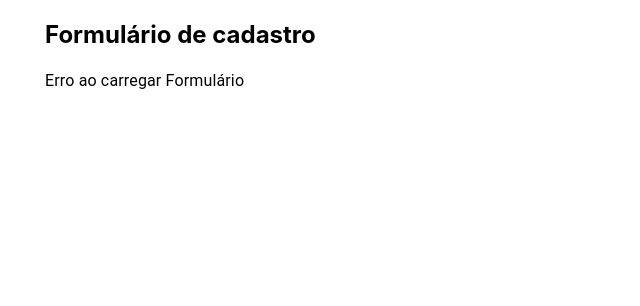
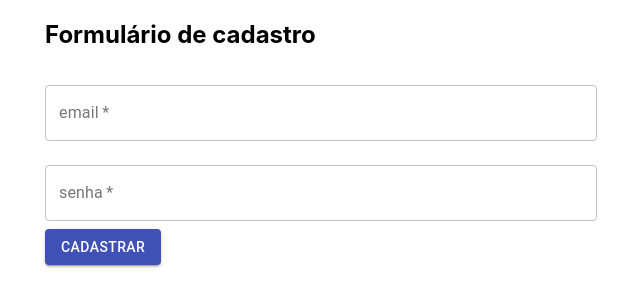
Before and after one commit to devjef/form-de-cadastro, a React (Create React App) app: page / in a window 1280 px wide. Shown: the top 306 px of the page, without its empty margins (319-959 px from the left). Built offline with nearby package versions, Linux system fonts and the light colour scheme.

Commit message:
injeção de dependencias

```diff
--- a/src/components/FormularioCadastro/DadosEntrega.jsx
+++ b/src/components/FormularioCadastro/DadosEntrega.jsx
@@ -1,15 +1,19 @@
 import React from "react";
 import { TextField, Button } from "@material-ui/core";
 
-function DadosEntrega() {
+function DadosEntrega({aoEnviar}) {
   return (
-    <form>
+    <form onSubmit={(event) => {
+      event.preventDefault();
+      aoEnviar();
+    }}>
       <TextField
         id="CEP"
         label="CEP"
         type="number"
         variant="outlined"
         margin="normal"
+        required
       />
       <TextField
         id="endereco"
@@ -18,6 +22,7 @@ function DadosEntrega() {
         variant="outlined"
         margin="normal"
         fullWidth
+        required
       />
       <TextField
         id="numero"
@@ -25,6 +30,7 @@ function DadosEntrega() {
         type="number"
         variant="outlined"
         margin="normal"
+        required
       />
        <TextField
         id="estado"
@@ -32,6 +38,7 @@ function DadosEntrega() {
         type="text"
         variant="outlined"
         margin="normal"
+        required
       />
        <TextField
         id="cidade"
@@ -39,6 +46,7 @@ function DadosEntrega() {
         type="text"
         variant="outlined"
         margin="normal"
+        required
       />
       <Button type="submit" variant="contained" color="primary" fullWidth>
         Finalizar Cadastro
--- a/src/components/FormularioCadastro/DadosPessoais.jsx
+++ b/src/components/FormularioCadastro/DadosPessoais.jsx
@@ -9,12 +9,11 @@ function DadosPessoais({ aoEnviar, validaCPF }) {
   const [promocoes, setPromocoes] = useState(true);
   const [novidades, setNovidades] = useState(true);
   const [erros, setErros] = useState({cpf: {valido: true, texto: ""}});
-  const [btnDisable, setBtnDisable ] = useState(false);
 
   return (
     <form onSubmit={(event) => {
       event.preventDefault();
-      aoEnviar({nome, sobrenome, cpf, promocoes, novidades})
+      aoEnviar();
     }}>
       <TextField
         value={nome}
@@ -24,6 +23,7 @@ function DadosPessoais({ aoEnviar, validaCPF }) {
         variant="outlined"
         margin="normal"
         fullWidth
+        required
       />
       <TextField
         value={sobrenome}
@@ -33,6 +33,7 @@ function DadosPessoais({ aoEnviar, validaCPF }) {
         variant="outlined"
         margin="normal"
         fullWidth
+        required
       />
       <TextField
         value={cpf}
@@ -47,18 +48,19 @@ function DadosPessoais({ aoEnviar, validaCPF }) {
         variant="outlined"
         margin="normal"
         fullWidth
+        required
       />
 
       <FormControlLabel
         label="Promoções"
         control={
-          <Switch name="promocoes" checked={promocoes} onChange={(event) => setPromocoes(event.target.checked)} color="primary" />
+          <Switch name="promocoes" checked={promocoes} onChange={(event) => setPromocoes(event.target.checked)}  color="primary" />
         }
       />
       <FormControlLabel
         label="Novidades"
         control={
-          <Switch name="novidades" checked={novidades} onChange={(event) => setNovidades(event.target.checked)} color="primary" />
+          <Switch name="novidades" checked={novidades} onChange={(event) => setNovidades(event.target.checked)}  color="primary" />
         }
       />
 
--- a/src/components/FormularioCadastro/DadosUsuario.jsx
+++ b/src/components/FormularioCadastro/DadosUsuario.jsx
@@ -1,9 +1,12 @@
 import React from "react";
 import { TextField, Button } from "@material-ui/core";
 
-function DadosUsuario() {
+function DadosUsuario({ aoEnviar }) {
   return (
-    <form>
+    <form onSubmit={(event) => {
+      event.preventDefault();
+      aoEnviar();
+    }}>
       <TextField
         id="email"
         label="email"
@@ -11,6 +14,7 @@ function DadosUsuario() {
         variant="outlined"
         margin="normal"
         fullWidth
+        required
       />
       <TextField
         id="senha"
@@ -19,6 +23,7 @@ function DadosUsuario() {
         variant="outlined"
         margin="normal"
         fullWidth
+        required
       />
       <Button type="submit" variant="contained" color="primary">
         Cadastrar
--- a/src/components/FormularioCadastro/FormularioCadastro.jsx
+++ b/src/components/FormularioCadastro/FormularioCadastro.jsx
@@ -6,16 +6,24 @@ import { Typography } from '@material-ui/core';
 
 function FormularioCadastro({ aoEnviar, validaCPF }) {
 
-  const [etapaAtual, setEtapaAtual] = useState(3);
+  const [etapaAtual, setEtapaAtual] = useState(0);
+
+  function proximo() {
+    setEtapaAtual(etapaAtual+1)
+  }
+
+  function anterior() {
+    setEtapaAtual(etapaAtual-1)
+  }
 
   function FormularioAtual(etapa) {
     switch (etapa) {
       case 0:
-        return <DadosPessoais aoEnviar={aoEnviar} validaCPF={validaCPF} />
+        return <DadosUsuario aoEnviar={proximo} />
       case 1:
-        return <DadosUsuario />
+        return <DadosPessoais aoEnviar={proximo} validaCPF={validaCPF} />
       case 2:
-        return <DadosEntrega />
+        return <DadosEntrega aoEnviar={aoEnviar} />
       default:
         return <Typography>Erro ao carregar Formulário</Typography>
     }
```
